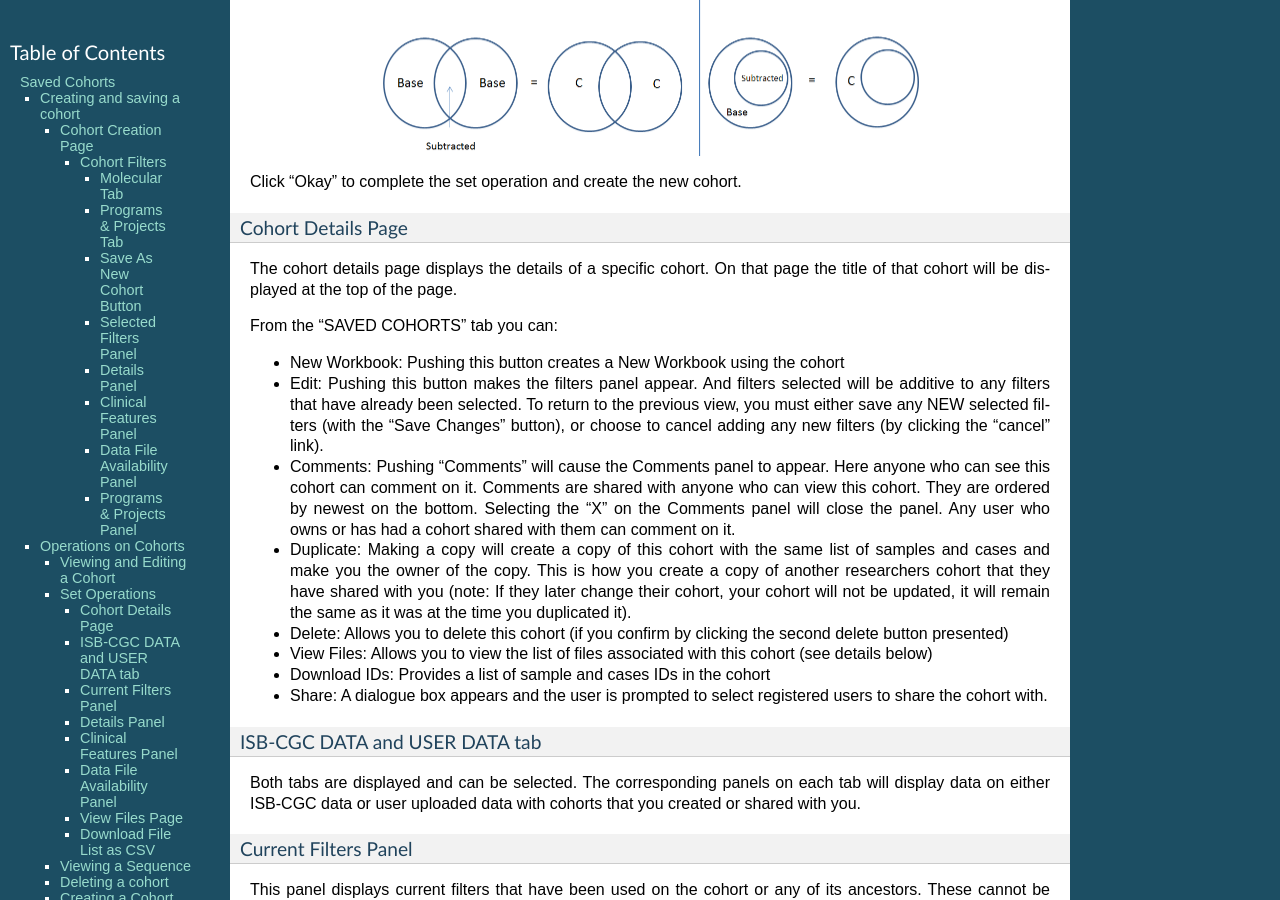
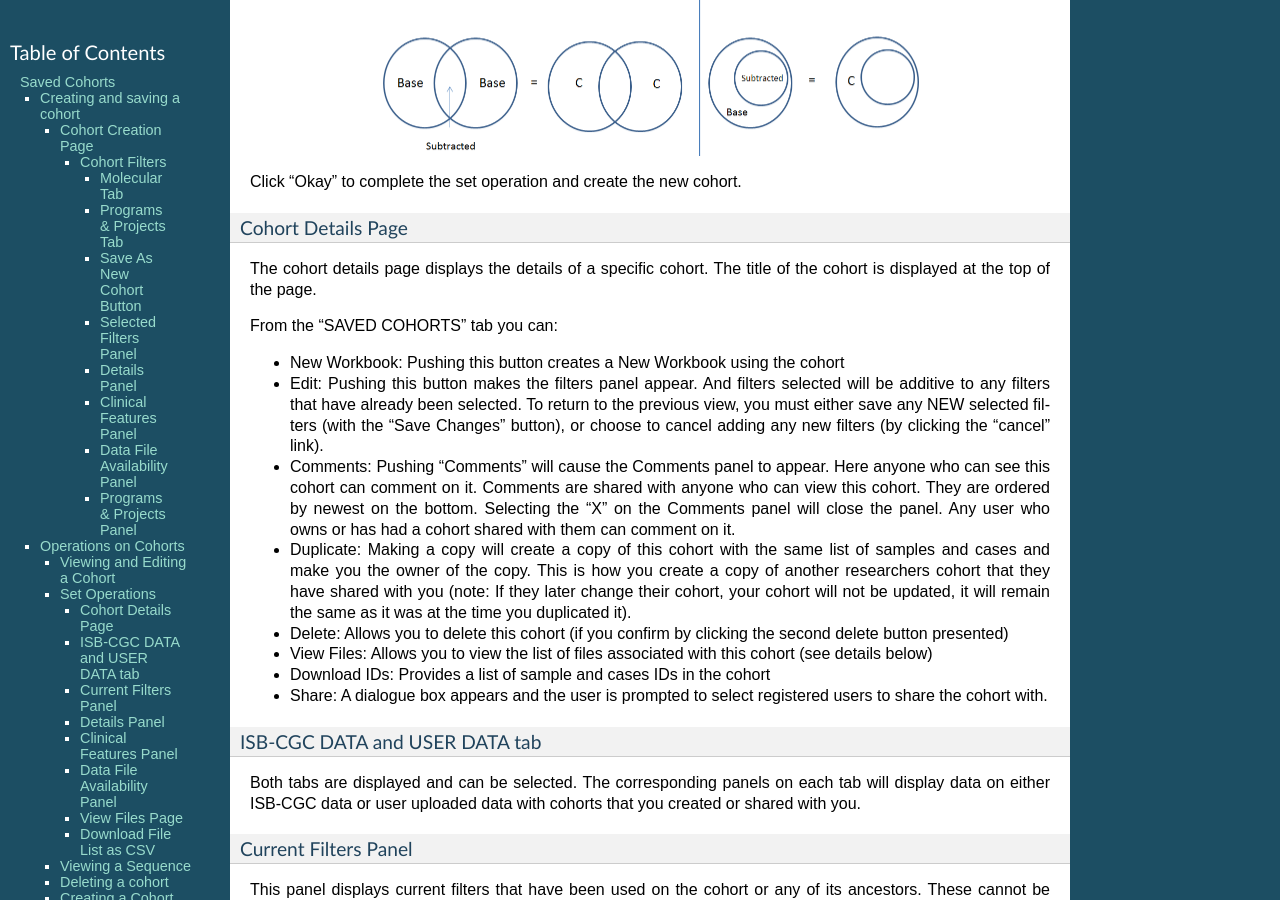
Before and after one commit to isb-cgc/readthedocs, a Sphinx documentation site: the page built from docs/source/sections/webapp/Saved-Cohorts.rst, in a window 1280 px wide and 900 px high, scrolled down 4778 px. Built offline with Sphinx 7.4.7, drawn with Linux system fonts in a browser that asks for light colours; pages that are not in the unit, such as notebooks, are missing from menus.

Commit message:
Update Saved-Cohorts.rst

```diff
--- a/docs/source/sections/webapp/Saved-Cohorts.rst
+++ b/docs/source/sections/webapp/Saved-Cohorts.rst
@@ -216,7 +216,7 @@ Click "Okay" to complete the set operation and create the new cohort.
 
 Cohort Details Page
 -------------------
-The cohort details page displays the details of a specific cohort.  On that page the title of that cohort will be displayed at the top of the page.
+The cohort details page displays the details of a specific cohort.  The title of the cohort is displayed at the top of the page.
 
 From the "SAVED COHORTS" tab you can:
 
```
